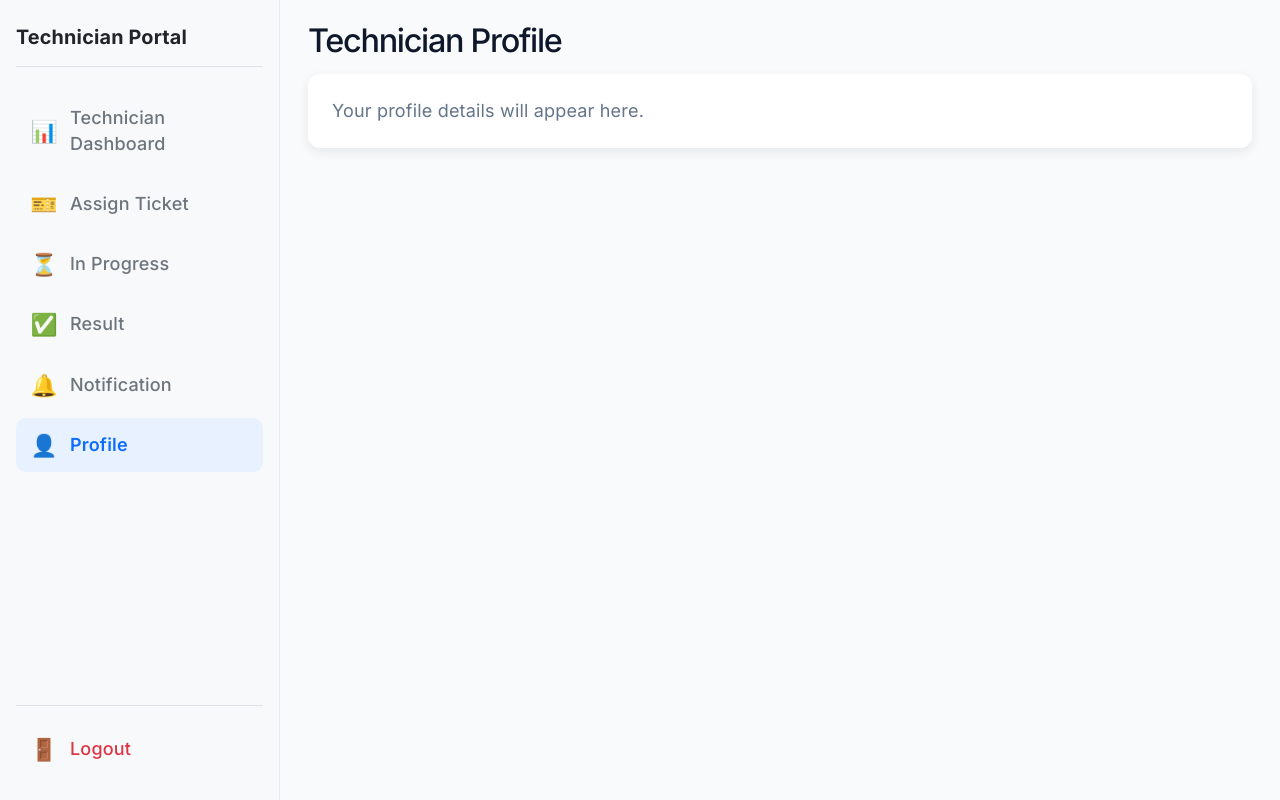
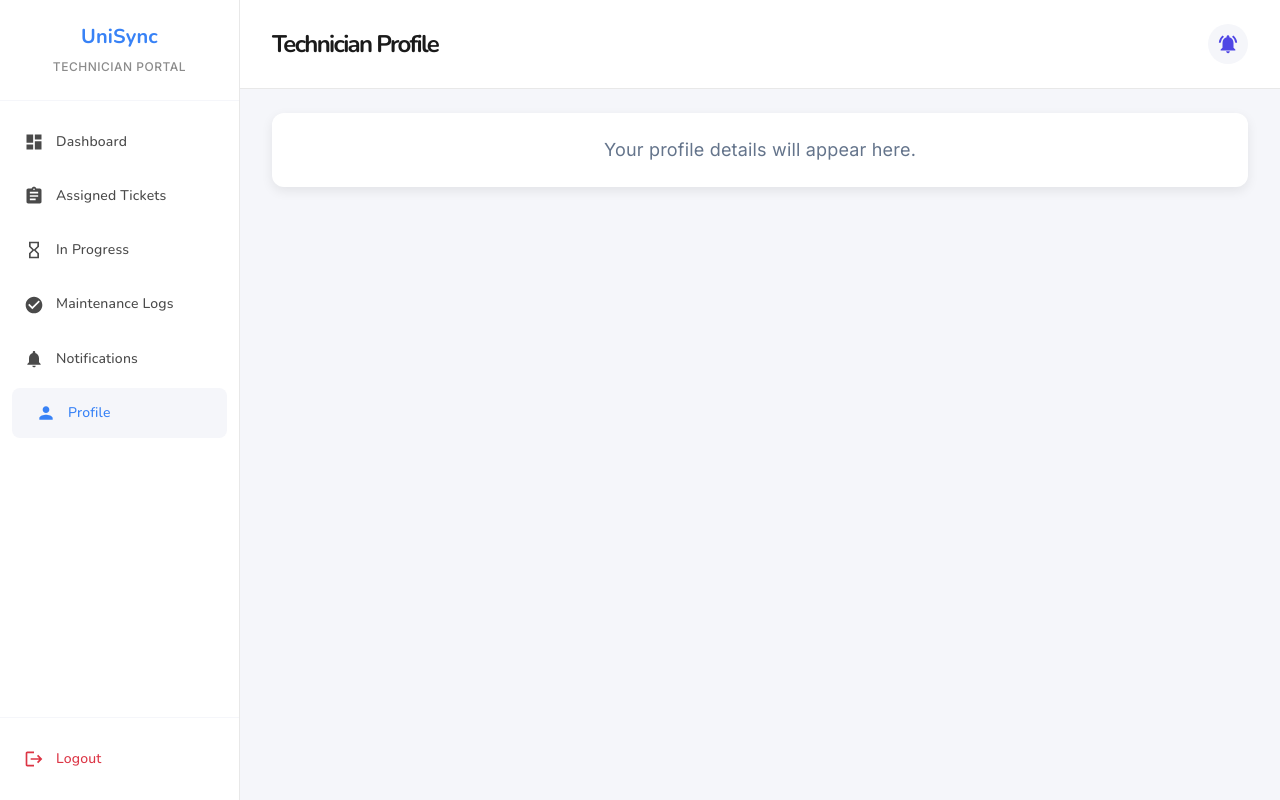
Before and after one commit to dilshandilushawannige-ops/UniSync, a React app in the folder frontend/: page /technician/profile in a window 1280 px wide. Built offline with nearby package versions, Linux system fonts and the light colour scheme; no server answers; the HTML template or start-up script is replaced by a standard one.

Commit message:
updated technician portal with the modern design.

```diff
--- /dev/null
+++ b/frontend/src/components/technician/TechnicianPortalLayout.css
@@ -0,0 +1,289 @@
+/* Import Nunito Font */
+@import url('https://fonts.googleapis.com/css2?family=Nunito:wght@400;500;600;700;800&display=swap');
+
+/* Technician Portal Layout */
+.technician-portal-layout {
+  display: flex;
+  min-height: 100vh;
+  font-family: 'Nunito', 'Inter', -apple-system, BlinkMacSystemFont, 'Segoe UI', sans-serif;
+  -webkit-font-smoothing: antialiased;
+  -moz-osx-font-smoothing: grayscale;
+}
+
+/* Sidebar */
+.technician-sidebar {
+  width: 240px;
+  height: 100vh;
+  background-color: #FFFFFF;
+  border-right: 1px solid #E8E8E8;
+  display: flex;
+  flex-direction: column;
+  position: fixed;
+  left: 0;
+  top: 0;
+  overflow-y: auto;
+}
+
+/* Sidebar Header */
+.sidebar-header {
+  padding: 24px 24px 20px;
+  border-bottom: 1px solid #F5F6FA;
+}
+
+.sidebar-logo {
+  font-size: 20px;
+  font-weight: 700;
+  color: #3882F6;
+  margin-bottom: 4px;
+  font-family: 'Nunito', 'Inter', sans-serif;
+}
+
+.sidebar-subtitle {
+  font-size: 12px;
+  color: #8B8B8B;
+  font-weight: 500;
+  letter-spacing: 0.5px;
+}
+
+/* Sidebar Navigation */
+.sidebar-nav {
+  flex: 1;
+  padding: 16px 0;
+  display: flex;
+  flex-direction: column;
+  gap: 4px;
+}
+
+.nav-item {
+  display: flex;
+  align-items: center;
+  gap: 12px;
+  padding: 12px 24px;
+  text-decoration: none;
+  color: #4A4A4A;
+  font-size: 14px;
+  font-weight: 500;
+  transition: all 0.25s ease;
+  border-radius: 0;
+  margin: 0;
+}
+
+.nav-item:hover {
+  color: #3882F6;
+  background-color: #F5F6FA;
+  text-decoration: none;
+}
+
+.nav-item-active {
+  color: #3882F6;
+  background-color: #F5F6FA;
+  border-radius: 8px;
+  margin: 0 12px;
+}
+
+.nav-icon {
+  font-size: 20px;
+  width: 20px;
+  height: 20px;
+  display: flex;
+  align-items: center;
+  justify-content: center;
+  flex-shrink: 0;
+}
+
+.nav-label {
+  font-family: 'Nunito', 'Inter', sans-serif;
+  font-size: 14px;
+  font-weight: 500;
+}
+
+/* Sidebar Footer */
+.sidebar-footer {
+  padding: 16px 0;
+  border-top: 1px solid #F5F6FA;
+  margin-top: auto;
+}
+
+.logout-btn {
+  display: flex;
+  align-items: center;
+  gap: 12px;
+  padding: 12px 24px;
+  width: 100%;
+  background: none;
+  border: none;
+  color: #DC3545;
+  font-size: 14px;
+  font-weight: 500;
+  font-family: 'Nunito', 'Inter', sans-serif;
+  cursor: pointer;
+  transition: all 0.25s ease;
+  text-align: left;
+  text-decoration: none;
+}
+
+.logout-btn:hover {
+  background-color: #FEF2F2;
+  text-decoration: none;
+}
+
+/* Main Content Area */
+.technician-main {
+  flex: 1;
+  margin-left: 240px;
+  background-color: #F5F6FA;
+  min-height: 100vh;
+  display: flex;
+  flex-direction: column;
+}
+
+.main-header {
+  display: flex;
+  align-items: center;
+  justify-content: space-between;
+  padding: 24px 32px;
+  background-color: #FFFFFF;
+  border-bottom: 1px solid #E8E8E8;
+}
+
+.main-title {
+  margin: 0;
+  font-size: 24px;
+  font-weight: 700;
+  color: #1A1A1A;
+  font-family: 'Nunito', 'Inter', sans-serif;
+}
+
+.notification-bell {
+  position: relative;
+  display: flex;
+  align-items: center;
+  justify-content: center;
+  width: 40px;
+  height: 40px;
+  border-radius: 50%;
+  background-color: #F5F6FA;
+  text-decoration: none;
+  cursor: pointer;
+  transition: background-color 0.2s ease;
+}
+
+.notification-bell:hover {
+  background-color: #E8EAED;
+}
+
+.bell-icon {
+  font-size: 22px;
+  display: flex;
+  align-items: center;
+  justify-content: center;
+}
+
+.notification-badge {
+  position: absolute;
+  top: 6px;
+  right: 6px;
+  background-color: #DC3545;
+  color: #FFFFFF;
+  font-size: 10px;
+  font-weight: 700;
+  min-width: 18px;
+  height: 18px;
+  border-radius: 50%;
+  display: flex;
+  align-items: center;
+  justify-content: center;
+  padding: 0 4px;
+  border: 2px solid #FFFFFF;
+}
+
+/* Dashboard Content with Animation */
+.dashboard-content {
+  flex: 1;
+  padding: 24px 32px;
+  overflow-y: auto;
+}
+
+/* Fade-in-up Animation */
+@keyframes fadePageIn {
+  from {
+    opacity: 0;
+    transform: translateY(12px);
+  }
+  to {
+    opacity: 1;
+    transform: translateY(0);
+  }
+}
+
+.fade-in-up {
+  animation: fadePageIn 0.35s cubic-bezier(0.25, 1, 0.5, 1) forwards;
+}
+
+/* Responsive Design */
+@media (max-width: 768px) {
+  .technician-sidebar {
+    width: 200px;
+  }
+
+  .technician-main {
+    margin-left: 200px;
+  }
+
+  .sidebar-header {
+    padding: 20px 16px;
+  }
+
+  .nav-item,
+  .logout-btn {
+    padding: 10px 16px;
+    font-size: 13px;
+  }
+
+  .nav-item-active {
+    margin: 0 8px;
+  }
+
+  .main-header {
+    padding: 20px 24px;
+  }
+
+  .dashboard-content {
+    padding: 20px 24px;
+  }
+}
+
+@media (max-width: 480px) {
+  .technician-sidebar {
+    width: 100%;
+    height: auto;
+    position: relative;
+    border-right: none;
+    border-bottom: 1px solid #E8E8E8;
+  }
+
+  .technician-main {
+    margin-left: 0;
+  }
+
+  .sidebar-nav {
+    flex-direction: row;
+    overflow-x: auto;
+    padding: 8px 0;
+  }
+
+  .nav-item {
+    flex-direction: column;
+    gap: 4px;
+    padding: 8px 12px;
+    min-width: 70px;
+  }
+
+  .nav-label {
+    font-size: 11px;
+  }
+
+  .nav-item-active {
+    margin: 0 4px;
+  }
+}
--- a/frontend/src/components/technician/TechnicianPortalLayout.jsx
+++ b/frontend/src/components/technician/TechnicianPortalLayout.jsx
@@ -1,16 +1,28 @@
-import { Link, NavLink, useNavigate } from "react-router-dom";
+import { Link, NavLink, useNavigate, useLocation } from "react-router-dom";
+import {
+  MdDashboard,
+  MdAssignment,
+  MdHourglassEmpty,
+  MdCheckCircle,
+  MdNotifications,
+  MdPerson,
+  MdLogout,
+  MdNotificationsActive
+} from "react-icons/md";
+import "./TechnicianPortalLayout.css";
 
 const sidebarItems = [
-    { label: "Technician Dashboard", path: "/technician/dashboard", icon: "📊" },
-    { label: "Assign Ticket", path: "/technician/tickets", icon: "🎫" },
-    { label: "In Progress", path: "/technician/in-progress", icon: "⏳" },
-    { label: "Result", path: "/technician/logs", icon: "✅" },
-    { label: "Notification", path: "/technician/notifications", icon: "🔔" },
-    { label: "Profile", path: "/technician/profile", icon: "👤" },
+    { label: "Dashboard", path: "/technician/dashboard", icon: MdDashboard },
+    { label: "Assigned Tickets", path: "/technician/tickets", icon: MdAssignment },
+    { label: "In Progress", path: "/technician/in-progress", icon: MdHourglassEmpty },
+    { label: "Maintenance Logs", path: "/technician/logs", icon: MdCheckCircle },
+    { label: "Notifications", path: "/technician/notifications", icon: MdNotifications },
+    { label: "Profile", path: "/technician/profile", icon: MdPerson },
 ];
 
 function TechnicianPortalLayout({ title, children }) {
     const navigate = useNavigate();
+    const location = useLocation();
 
     const handleLogout = () => {
         // Clear authentication data
@@ -23,136 +35,52 @@ function TechnicianPortalLayout({ title, children }) {
     };
 
     return (
-        <div style={styles.page}>
-            <div style={styles.contentShell}>
-                <aside style={styles.sidebar}>
-                    <div style={styles.sidebarTitle}>Technician Portal</div>
-                    <div style={styles.sidebarList}>
-                        {sidebarItems.map((item) => (
+        <div className="technician-portal-layout">
+            <aside className="technician-sidebar">
+                <div className="sidebar-header">
+                    <div className="sidebar-logo">UniSync</div>
+                    <div className="sidebar-subtitle">TECHNICIAN PORTAL</div>
+                </div>
+
+                <nav className="sidebar-nav">
+                    {sidebarItems.map((item) => {
+                        const IconComponent = item.icon;
+                        return (
                             <NavLink
                                 key={item.path}
                                 to={item.path}
-                                style={({ isActive }) => ({
-                                    ...styles.sidebarLink,
-                                    ...(isActive ? styles.sidebarLinkActive : {}),
-                                })}
+                                className={({ isActive }) =>
+                                    isActive ? "nav-item nav-item-active" : "nav-item"
+                                }
                             >
-                                <span style={styles.sidebarIcon}>{item.icon}</span>
-                                <span>{item.label}</span>
+                                <IconComponent className="nav-icon" />
+                                <span className="nav-label">{item.label}</span>
                             </NavLink>
-                        ))}
-                    </div>
-                    <div style={styles.sidebarFooter}>
-                        <button onClick={handleLogout} style={styles.logoutLink}>
-                            <span style={styles.sidebarIcon}>🚪</span>
-                            <span>Logout</span>
-                        </button>
-                    </div>
-                </aside>
+                        );
+                    })}
+                </nav>
 
-                <main style={styles.main}>
-                    {title ? <h1 style={styles.title}>{title}</h1> : null}
+                <div className="sidebar-footer">
+                    <button onClick={handleLogout} className="logout-btn">
+                        <MdLogout className="nav-icon" />
+                        <span className="nav-label">Logout</span>
+                    </button>
+                </div>
+            </aside>
+
+            <main className="technician-main">
+                <div className="main-header">
+                    {title ? <h1 className="main-title">{title}</h1> : null}
+                    <Link to="/technician/notifications" className="notification-bell">
+                        <MdNotificationsActive className="bell-icon" />
+                    </Link>
+                </div>
+                <div key={location.pathname} className="dashboard-content fade-in-up">
                     {children}
-                </main>
-            </div>
+                </div>
+            </main>
         </div>
     );
 }
 
-const styles = {
-    page: {
-        minHeight: "100vh",
-        backgroundColor: "#f8fafc",
-    },
-    contentShell: {
-        display: "flex",
-        minHeight: "100vh",
-    },
-    sidebar: {
-        width: "280px",
-        backgroundColor: "#f8f9fa",
-        color: "#495057",
-        padding: "24px 16px",
-        boxSizing: "border-box",
-        borderRight: "1px solid #e9ecef",
-        display: "flex",
-        flexDirection: "column",
-    },
-    sidebarTitle: {
-        marginBottom: "24px",
-        paddingBottom: "16px",
-        borderBottom: "1px solid #dee2e6",
-        fontWeight: 700,
-        color: "#212529",
-        textAlign: "left",
-        fontSize: "1.1rem",
-    },
-    sidebarList: {
-        display: "flex",
-        flexDirection: "column",
-        gap: "6px",
-        flex: 1,
-    },
-    sidebarLink: {
-        display: "flex",
-        alignItems: "center",
-        gap: "14px",
-        textDecoration: "none",
-        color: "#6c757d",
-        padding: "14px 16px",
-        borderRadius: "10px",
-        fontWeight: 500,
-        textAlign: "left",
-        transition: "all 0.2s ease",
-    },
-    sidebarLinkActive: {
-        backgroundColor: "#e7f1ff",
-        color: "#0d6efd",
-        fontWeight: 600,
-    },
-    sidebarIcon: {
-        width: "24px",
-        height: "24px",
-        display: "inline-flex",
-        alignItems: "center",
-        justifyContent: "center",
-        fontSize: "1.2rem",
-        flexShrink: 0,
-    },
-    sidebarFooter: {
-        marginTop: "auto",
-        paddingTop: "16px",
-        borderTop: "1px solid #dee2e6",
-    },
-    logoutLink: {
-        display: "flex",
-        alignItems: "center",
-        gap: "14px",
-        textDecoration: "none",
-        color: "#dc3545",
-        padding: "14px 16px",
-        borderRadius: "10px",
-        fontWeight: 500,
-        textAlign: "left",
-        transition: "all 0.2s ease",
-        border: "none",
-        background: "none",
-        cursor: "pointer",
-        width: "100%",
-        fontSize: "inherit",
-        fontFamily: "inherit",
-    },
-    main: {
-        flex: 1,
-        padding: "28px",
-        textAlign: "left",
-    },
-    title: {
-        margin: "0 0 20px",
-        fontSize: "1.8rem",
-        color: "#0f172a",
-        letterSpacing: "-0.04em",
-    },
-};
-
 export default TechnicianPortalLayout;
```
